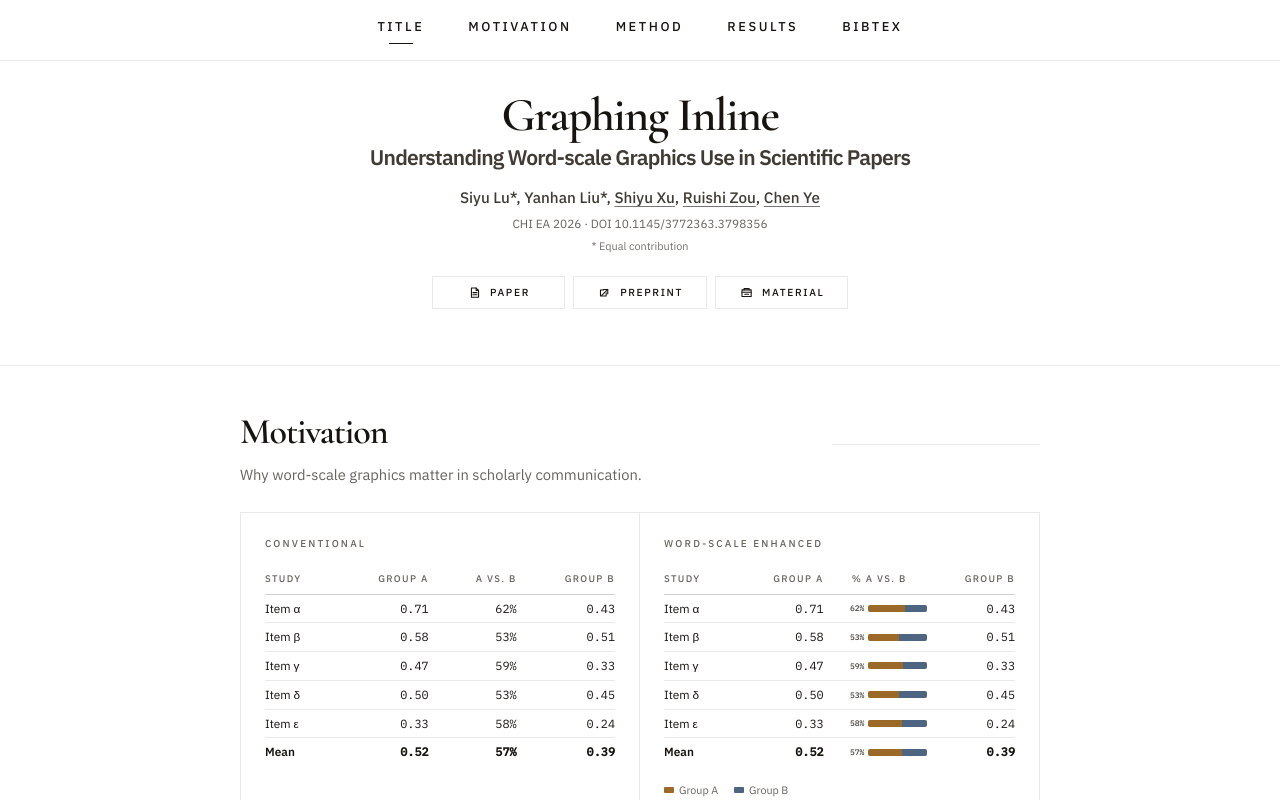
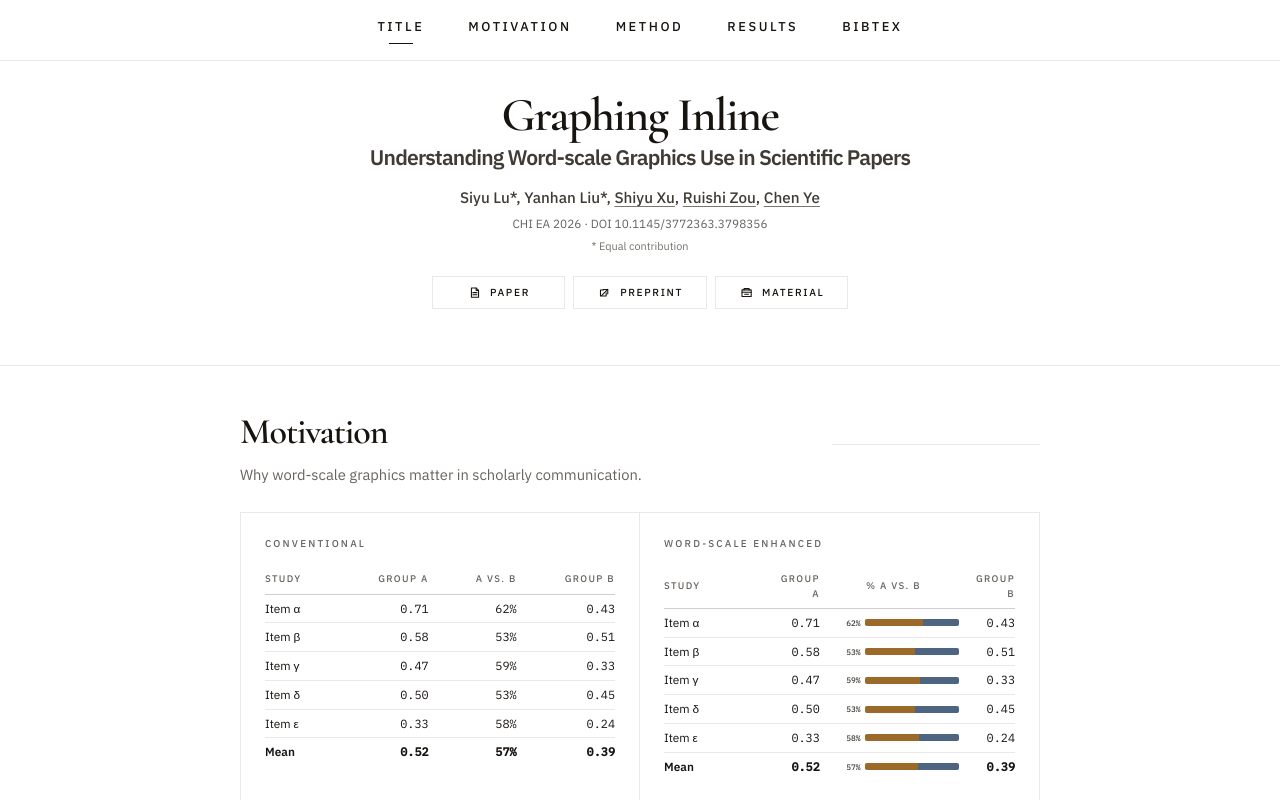
Before and after one commit to salmooonaa/graphing-inline, a Next.js app: page / in a window 1280 px wide. Shown: the top 800 px of the page. Built offline with nearby package versions, Linux system fonts and the light colour scheme.

Commit message:
fix: extend motivation embedded bar width

```diff
--- a/src/components/sections/problem-section.tsx
+++ b/src/components/sections/problem-section.tsx
@@ -54,6 +54,7 @@ const TD = "py-[5px] px-2 first:pl-0 last:pr-0 text-[0.74rem] text-[var(--foregr
 const BAR_TH =
   "pb-[7px] pt-1 px-1 text-center text-[0.6rem] font-medium uppercase tracking-[0.14em] text-[var(--muted)]";
 const BAR_TD = "py-[5px] pl-1 pr-0 align-middle text-[0.74rem] text-[var(--foreground)]";
+const BAR_COL = { width: "8.2rem" } as const;
 const NUM = "text-right tabular-nums";
 const MONO: React.CSSProperties = { fontFamily: "var(--font-data), monospace" };
 const MODULE_NOTE =
@@ -146,7 +147,13 @@ export function ProblemSection({ content }: ProblemSectionProps) {
 
                 <div className="flex flex-1 flex-col gap-4">
                   <div className="overflow-x-auto">
-                    <table className="w-full border-collapse" style={{ minWidth: 220 }}>
+                    <table className="w-full border-collapse" style={{ minWidth: 240 }}>
+                      <colgroup>
+                        <col />
+                        <col style={{ width: "3.5rem" }} />
+                        <col style={BAR_COL} />
+                        <col style={{ width: "3.5rem" }} />
+                      </colgroup>
                       <thead>
                         <tr style={{ borderBottom: "1px solid var(--line-strong)" }}>
                           <th className={TH}>Study</th>
```
